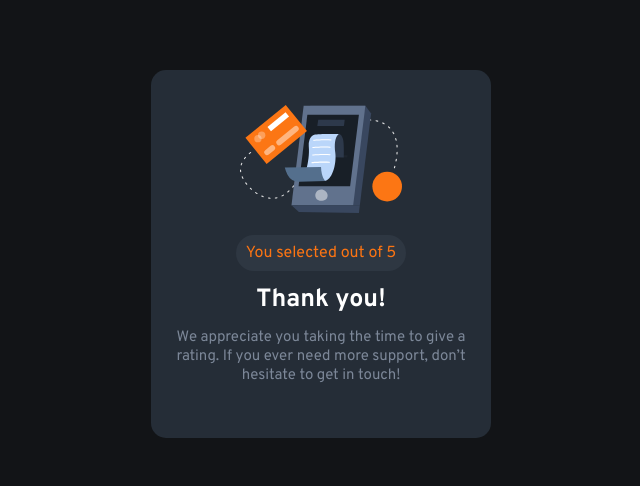
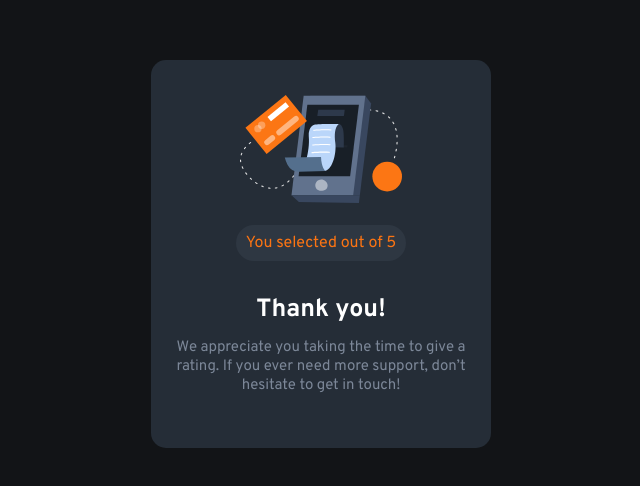
Before and after one commit to Wonski312/rate-component-vanillaJs-sass, a plain HTML site: page index.html in a window 1280 px wide. Shown: the part 146-632 px from the top of the page, without its empty margins (319-959 px from the left). Drawn offline with Linux system fonts and the light colour scheme.

Commit message:
changes to styles

```diff
--- a/sass/style.scss
+++ b/sass/style.scss
@@ -128,7 +128,12 @@ button {
         border-radius: 20px;
 	}
 
-    &__text-info{
-        text-align: center;
+    &__text{
+        &-title{
+            margin-top: 0.8em;
+        }
+        &-info{
+            text-align: center;
+        }
     }
 }
```
Also changed, not shown: css/style.css, 1 other file.
